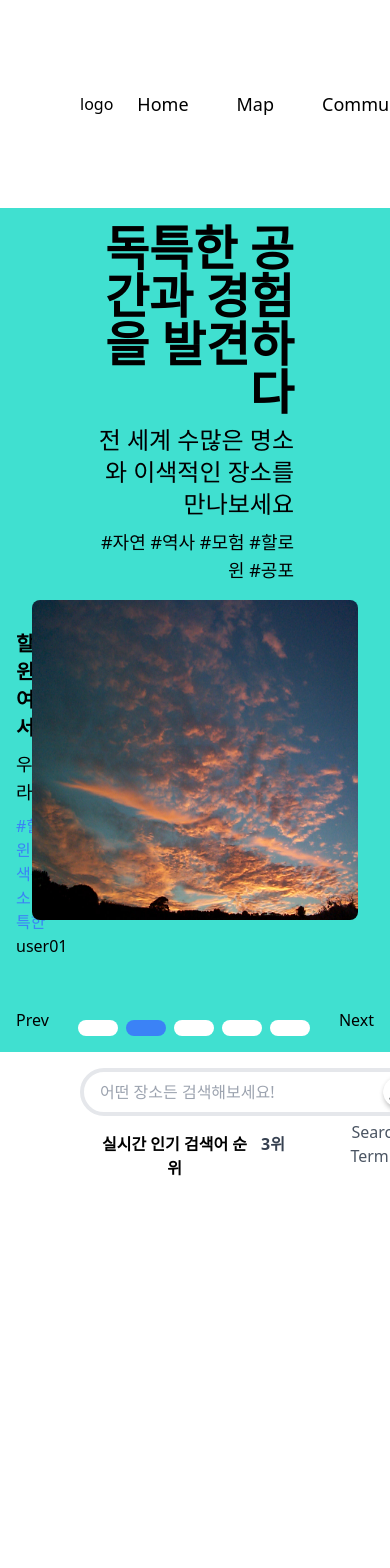
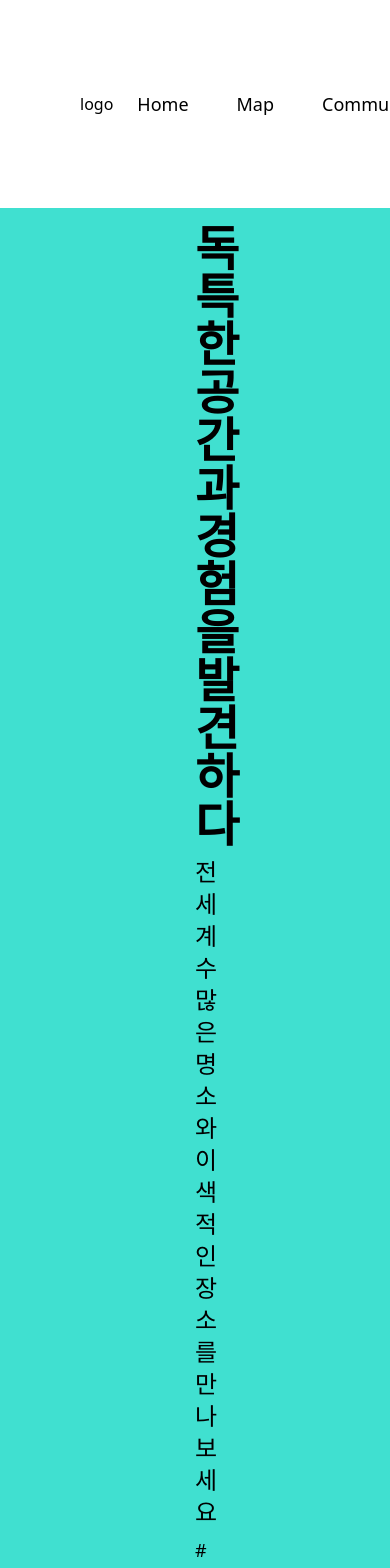
Before and after one commit to swpark907/virtual_travel_app, a React (Create React App) app: page / in a window 390 px wide. Shown: the top 1568 px of the page. Before the commit the page ends 1180 px from the top, so only its background shows below. Built offline with nearby package versions, Linux system fonts and the light colour scheme; the HTML template or start-up script is replaced by a standard one.

Commit message:
feat: UI 개선

```diff
--- a/src/components/TravelCard.tsx
+++ b/src/components/TravelCard.tsx
@@ -20,7 +20,7 @@ const TravelCard: React.FC<TravelCardProps> = ({ card }) => {
   };
 
   return (
-    <div className="w-full px-4 py-4 rounded-lg flex-shrink-0 flex">
+    <div className="w-full px-20 py-4 rounded-lg flex-shrink-0 flex ">
       <img
         src={thumbnail}
         alt=""
--- a/src/pages/Landing/CarouselSection.tsx
+++ b/src/pages/Landing/CarouselSection.tsx
@@ -14,7 +14,7 @@ const CarouselSection: React.FC = () => {
   } = useCarousel(testCardData);
 
   return (
-    <div className="w-full relative overflow-hidden">
+    <div className="w-7/12 relative overflow-hidden">
       <div
         className="relative flex transform"
         style={{
--- a/src/pages/Landing/RankingList.tsx
+++ b/src/pages/Landing/RankingList.tsx
@@ -15,7 +15,7 @@ const RankingList: React.FC<RankingListProps> = ({
     <ul
       className={`${
         isRankingVisible ? "block" : "hidden"
-      } absolute top-10 w-full px-2 rounded-md py-2 shadow-custom-light`}
+      } absolute top-10 w-full px-6 rounded-md py-2 shadow-custom-light`}
       onMouseEnter={() => {
         setIsRankingVisible(true);
       }}
--- a/src/pages/Landing/RealTimeTrending.tsx
+++ b/src/pages/Landing/RealTimeTrending.tsx
@@ -30,8 +30,8 @@ const RealTimeTrending: React.FC = () => {
   }, [carouselIndex, handleNextSlide]);
 
   return (
-    <div className="w-full relative flex h-10 px-4">
-      <h1 className="z-10 py-2 w-full text-center font-bold">
+    <div className="w-full relative flex h-10 px-10">
+      <h1 className="z-10 py-2 w-full font-bold md:none">
         실시간 인기 검색어 순위
       </h1>
       <div className="relative w-full">
--- a/src/pages/Landing/SearchTermItem.tsx
+++ b/src/pages/Landing/SearchTermItem.tsx
@@ -26,7 +26,7 @@ const SearchTermItem: React.FC<SearchTermItemProps> = ({
       }}
     >
       <ul
-        className="w-full"
+        className="w-full px-6"
         style={{
           transform: `translateY(-${
             (carouselIndex * 100) / copiedArr.length
@@ -35,7 +35,10 @@ const SearchTermItem: React.FC<SearchTermItemProps> = ({
         }}
       >
         {copiedArr.map((term, index) => (
-          <li className="flex items-center h-10" key={index}>
+          <li
+            className="flex items-center h-10 w-full justify-between"
+            key={index}
+          >
             <p className="w-full text-l font-bold text-gray-700 mr-2 min-w-max">
               {index === testData.length + 1 ? 1 : index}위
             </p>
--- a/src/pages/Landing/TitleSection.tsx
+++ b/src/pages/Landing/TitleSection.tsx
@@ -6,7 +6,7 @@ const TitleSection: React.FC = () => {
     heroSection: { mainTitle, subTitle, hashtags },
   } = LandingPageData;
   return (
-    <div className="mx-auto max-w-screen-xl px-20 text-right w-full flex flex-col justify-center">
+    <div className="mx-auto max-w-screen-xl px-20 text-right w-5/12 flex flex-col justify-center">
       <h1 className="text-5xl font-semibold mb-2">{mainTitle}</h1>
       <h2 className="text-2xl mb-2">{subTitle}</h2>
       <h3 className="text-lg">{hashtags}</h3>
```
